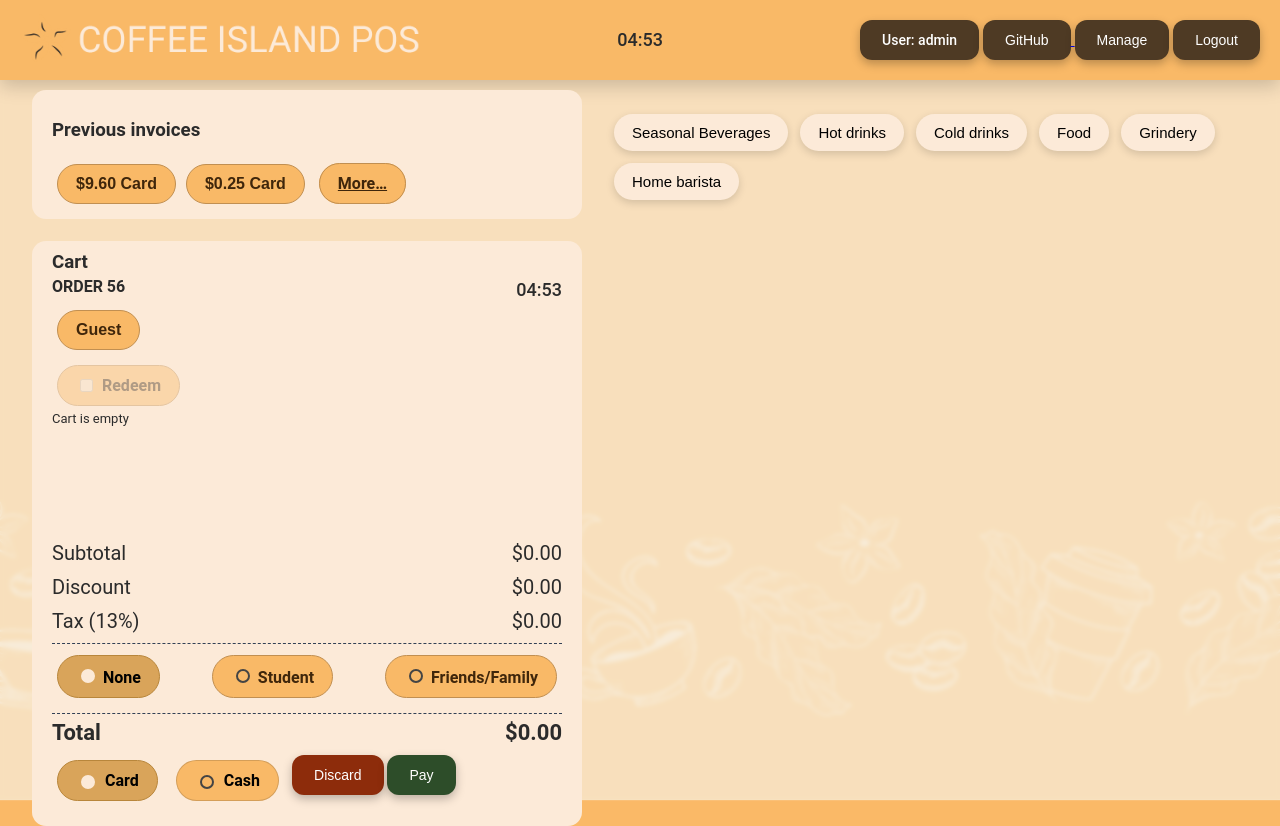
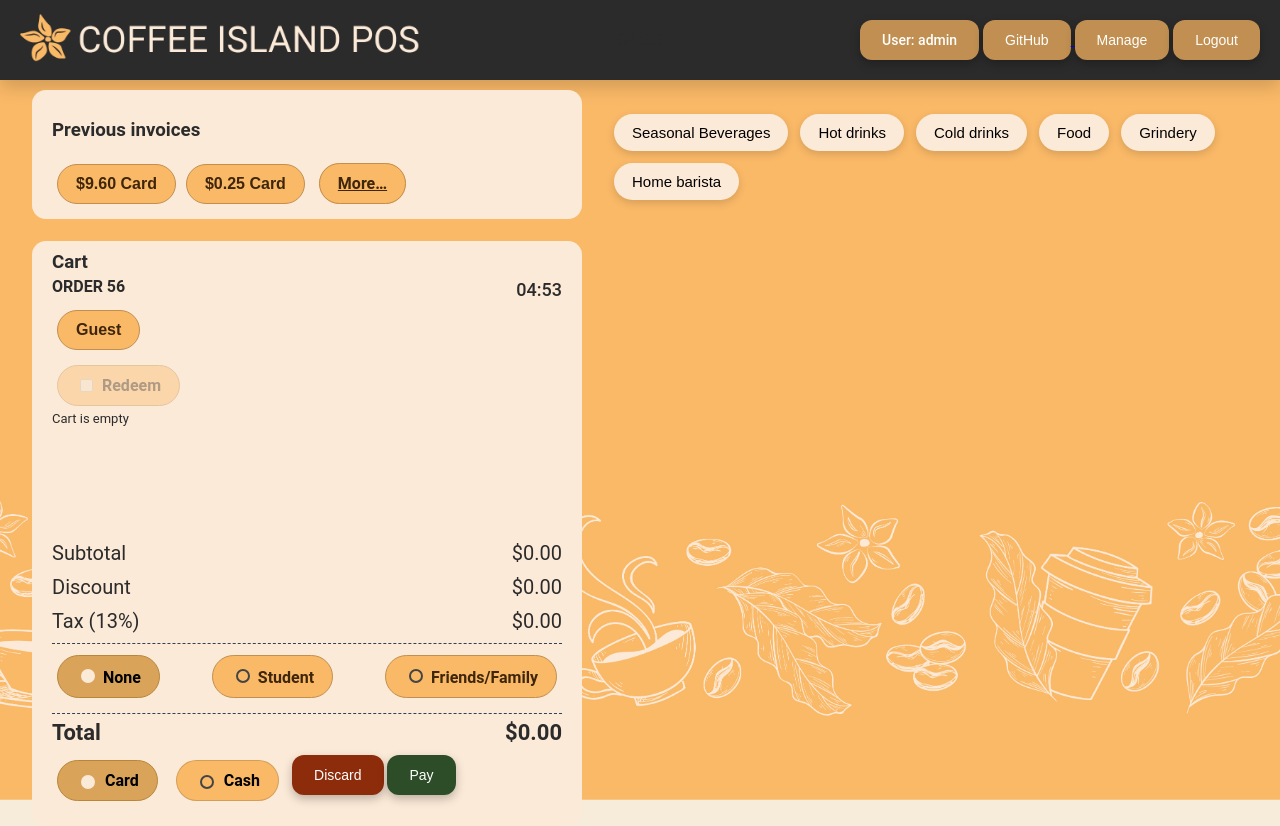
Before and after one commit to markshmidt/coffee-shop-app, a Django app: page / in a window 1280 px wide. Run offline with Django 5.2, Linux system fonts and the light colour scheme; a user stored in the database is signed in; data comes from the database, SQL or seed files in the repository; data that the repository does not hold is empty; some libraries are stand-ins or nearby versions.

Commit message:
color changes

```diff
--- a/coffeeshop/store/static/css/styles.css
+++ b/coffeeshop/store/static/css/styles.css
@@ -12,6 +12,7 @@
     --radius: 14px;
     --radius-sm: 10px;
     --shadow: 0px 6px 18px rgba(0,0,0,0.18);
+    --topbar-height: 72px;
 }
 
 /* ------------------------------------------------------------
@@ -22,19 +23,21 @@ body[data-page="pos"] {
     font-family: "Roboto", sans-serif;
     color: var(--text-dark);
 
-    background-image: url("/static/pics/coffee-shop-bg.jpg");
-    background-size: cover;
-    background-position: center;
-    background-attachment: fixed;
+     background: var(--bg);
 }
 
 body[data-page="pos"]::before {
     content: "";
     position: fixed;
+    top: var(--topbar-height);
     inset: 0;
     background: rgba(247,236,217,0.75);
     backdrop-filter: blur(2px);
     z-index: -1;
+    background-image: url('/static/pics/coffee-shop-bg.jpg');
+  background-size: cover;
+  background-position: center;
+  background-attachment: fixed;
 }
 
 /* ------------------------------------------------------------
@@ -45,7 +48,7 @@ body[data-page="pos"]::before {
     grid-template-columns: auto 1fr auto; /* logo | clock | actions */
     align-items: center;
 
-    background: var(--panel-dark);
+    background: var(--text-dark);
     padding: 14px 20px;
 
     box-shadow: var(--shadow);
@@ -647,7 +650,7 @@ input[type="search"] {
     font-size: 14px;
     cursor: pointer;
     font-weight: 500;
-    background: #4e3a24;      /* brown */
+    background: #c18f51;
     color: white;
     box-shadow: 0 4px 10px rgba(0,0,0,.25);
     transition: 0.2s ease;
```
